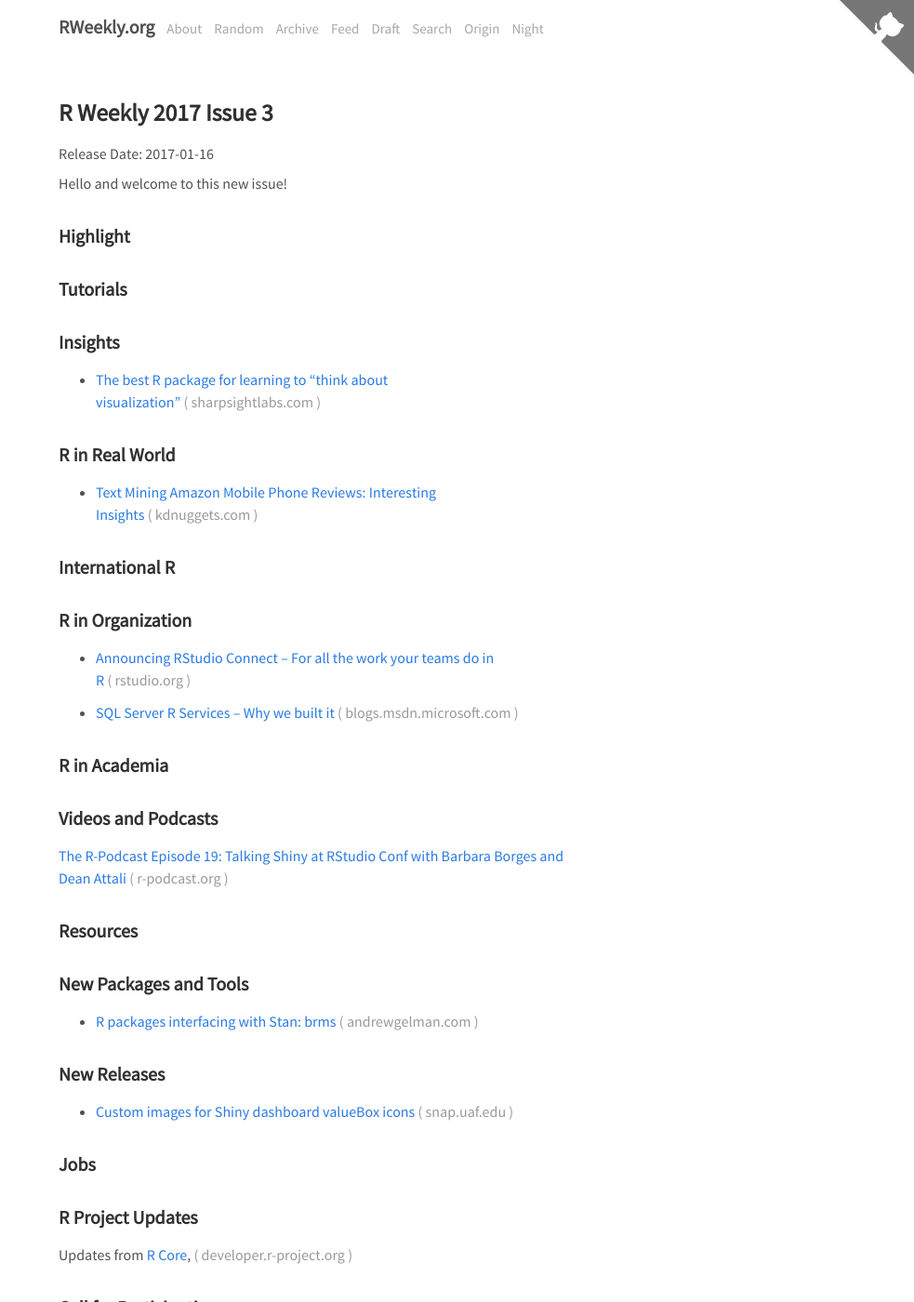
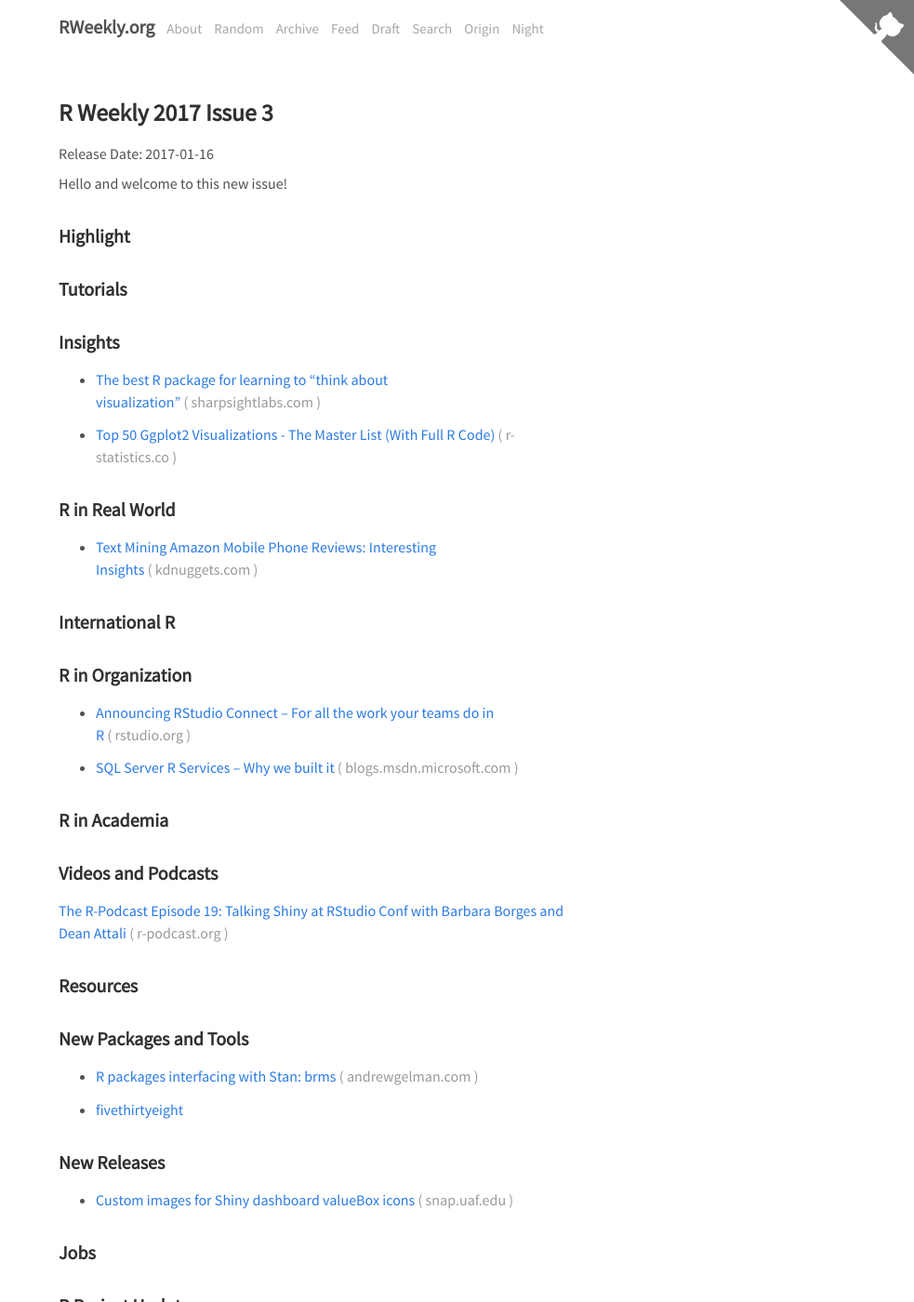
Before and after one commit to rweekly/rweekly.org, a Jekyll site: the page built from draft.md, in a window 1280 px wide and 1400 px high. Shown: the whole window at 93% size, without its empty margins (297-1280 px from the left). Built offline with Jekyll 4.4.1, drawn with Linux system fonts in a browser that asks for light colours; comment, search, counter and statistics services are not loaded.

Commit message:
Update draft.md

```diff
--- a/draft.md
+++ b/draft.md
@@ -20,6 +20,7 @@ Hello and welcome to this new issue!
 ### Insights
 
 + [The best R package for learning to “think about visualization”](http://sharpsightlabs.com/blog/r-package-think-about-visualization/)
++ [Top 50 Ggplot2 Visualizations - The Master List (With Full R Code)](http://r-statistics.co/Top50-Ggplot2-Visualizations-MasterList-R-Code.html)
 
 ### R in Real World
 
@@ -51,6 +52,7 @@ Hello and welcome to this new issue!
 ### New Packages and Tools
 
 + [R packages interfacing with Stan: brms](http://andrewgelman.com/2017/01/10/r-packages-interfacing-stan-brms/)
++ [fivethirtyeight](Data and Code Behind the Stories and Interactives at 'FiveThirtyEight')
 
 
 ### New Releases
```
